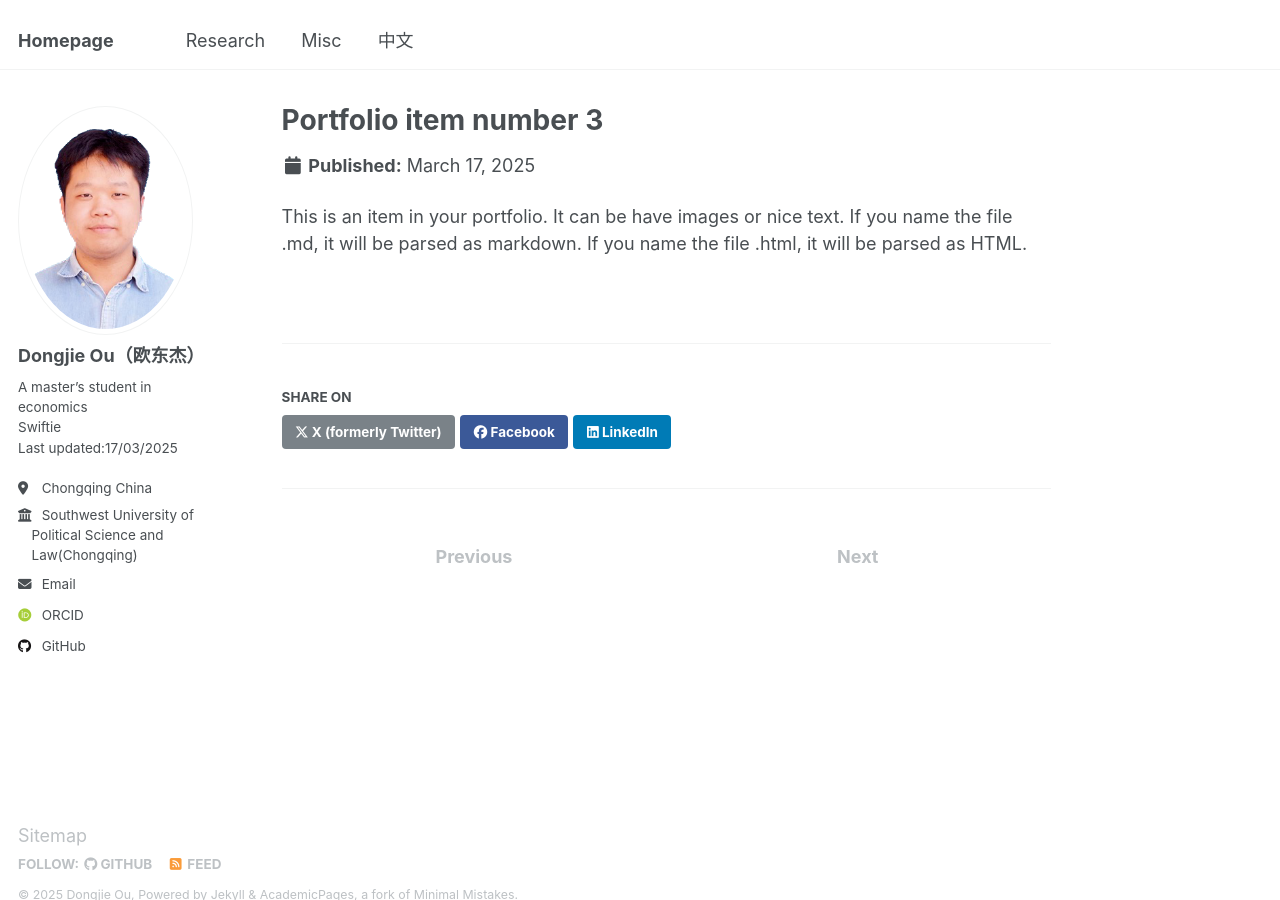
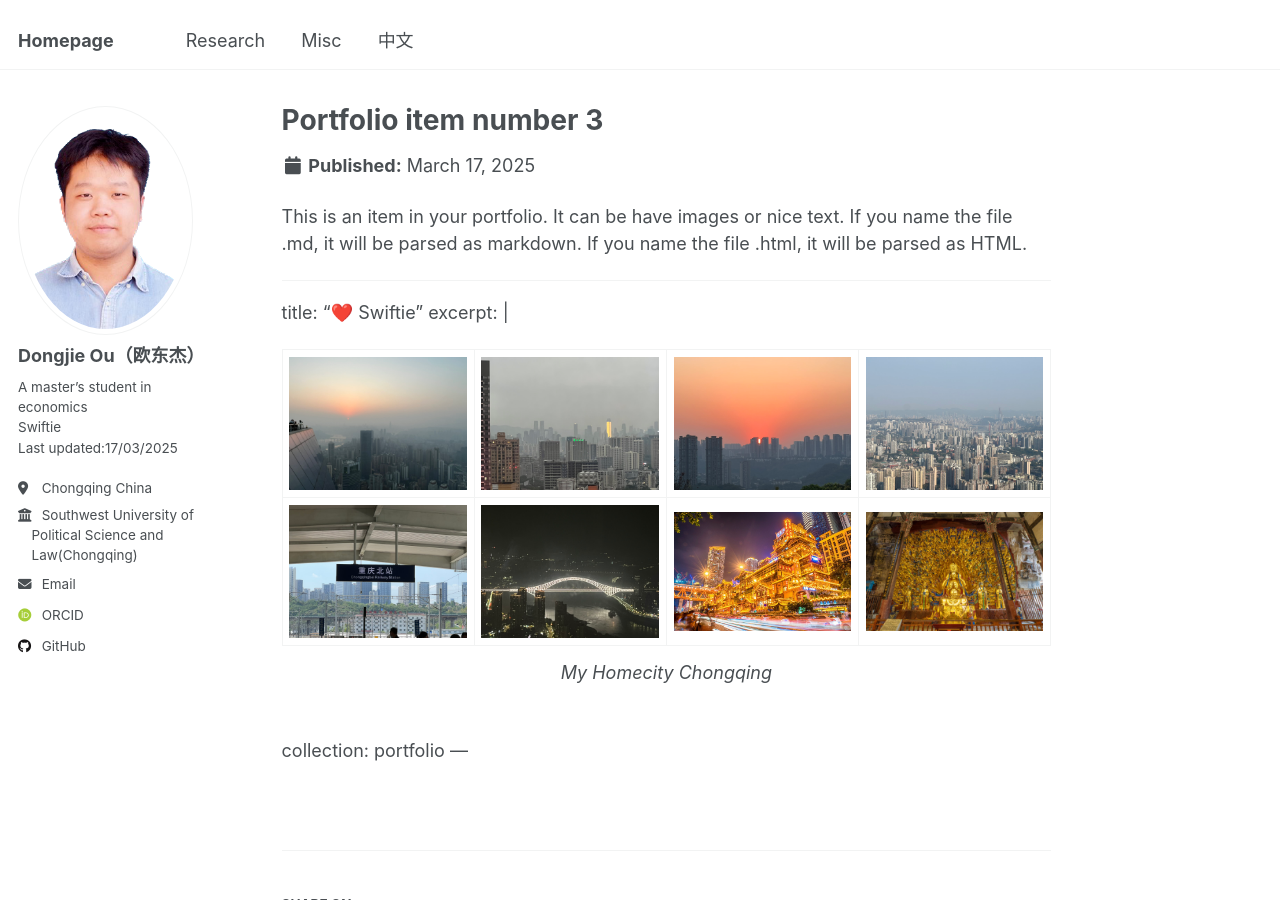
Before and after one commit to oudongjie2001/oudongjie2001.github.io, a Jekyll site: the page built from _portfolio/portfolio-3.md, in a window 1280 px wide and 900 px high. Built offline with Jekyll 4.4.1, drawn with Linux system fonts in a browser that asks for light colours; some web fonts are replaced.

Commit message:
Update portfolio-3.md

```diff
--- a/_portfolio/portfolio-3.md
+++ b/_portfolio/portfolio-3.md
@@ -5,3 +5,29 @@ collection: portfolio
 ---
 
 This is an item in your portfolio. It can be have images or nice text. If you name the file .md, it will be parsed as markdown. If you name the file .html, it will be parsed as HTML.
+
+
+
+---
+title: "❤️ Swiftie"
+excerpt: |
+  <div align="center">
+  <table>
+    <tr>
+      <td><img src="/images/homecity_image1.png" width="250"></td>
+      <td><img src="/images/homecity_image2.png" width="250"></td>
+      <td><img src="/images/homecity_image3.png" width="250"></td>
+      <td><img src="/images/homecity_image4.png" width="250"></td>
+    </tr>
+    <tr>
+      <td><img src="/images/homecity_image5.png" width="250"></td>
+      <td><img src="/images/homecity_image6.png" width="250"></td>
+      <td><img src="/images/homecity_image7.png" width="250"></td>
+      <td><img src="/images/homecity_image8.png" width="250"></td>
+    </tr>
+  </table>
+  <p><em>My Homecity Chongqing</em></p>
+  </div>
+  <br/>
+collection: portfolio
+---
```
